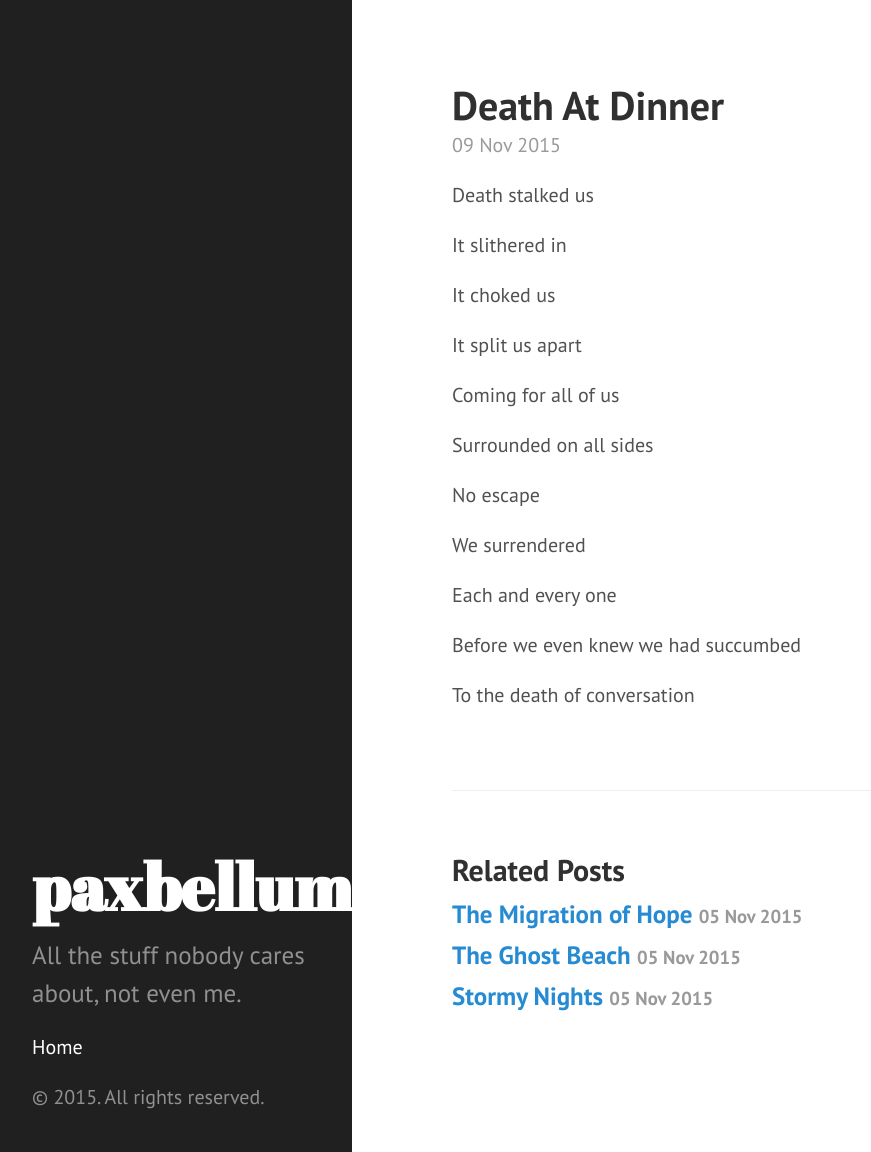
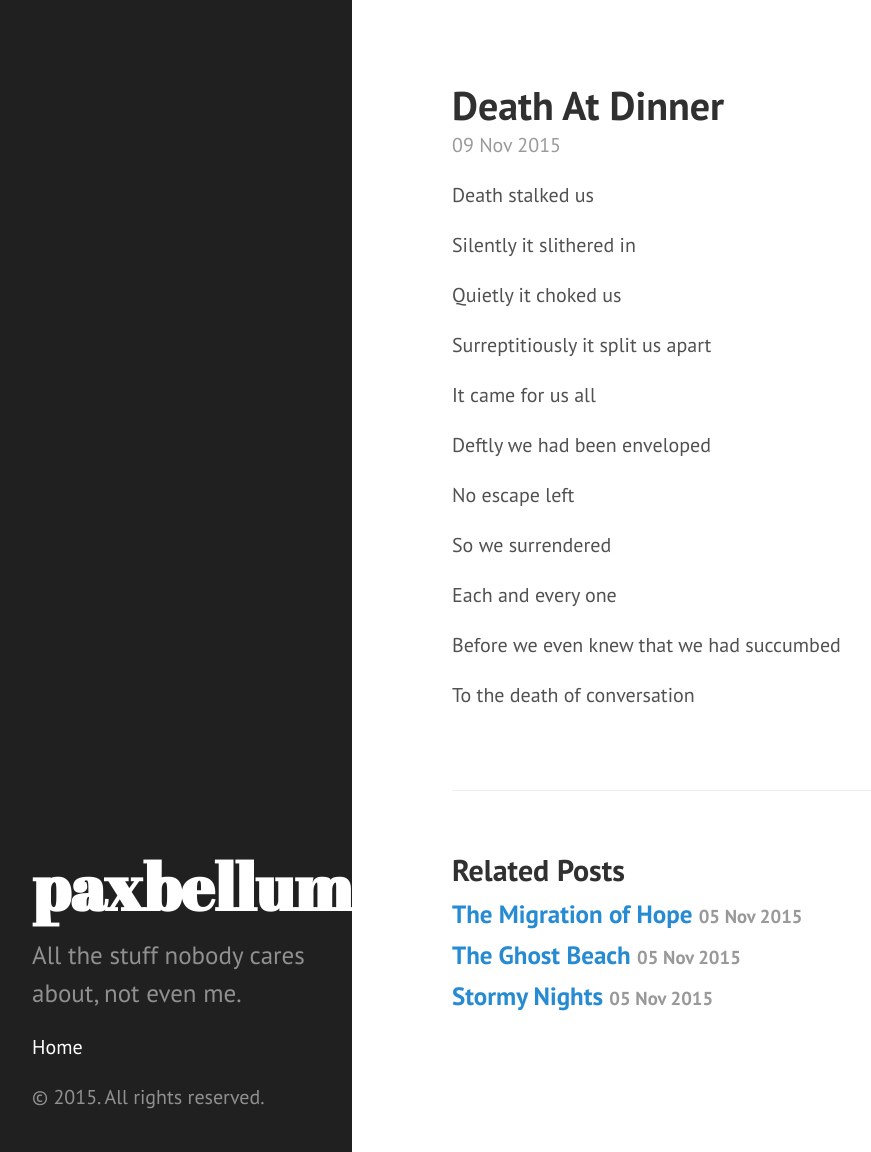
Before and after one commit to paxbellum/paxbellum.github.io, a Jekyll site: the page built from _posts/2015-11-09-death-at-dinner.markdown, in a window 1280 px wide and 1152 px high. Shown: the whole window, without its empty margins (8-879 px from the left). Built offline with Jekyll 4.4.1, drawn with Linux system fonts in a browser that asks for light colours.

Commit message:
Post update: Death At Dinner

```diff
--- a/_posts/2015-11-09-death-at-dinner.markdown
+++ b/_posts/2015-11-09-death-at-dinner.markdown
@@ -5,22 +5,22 @@ layout: post
 ---
 Death stalked us
 
-It slithered in
+Silently it slithered in
 
-It choked us
+Quietly it choked us
 
-It split us apart
+Surreptitiously it split us apart
 
-Coming for all of us
+It came for us all
 
-Surrounded on all sides
+Deftly we had been enveloped
 
-No escape
+No escape left
 
-We surrendered
+So we surrendered
 
 Each and every one
 
-Before we even knew we had succumbed
+Before we even knew that we had succumbed
 
 To the death of conversation
```
